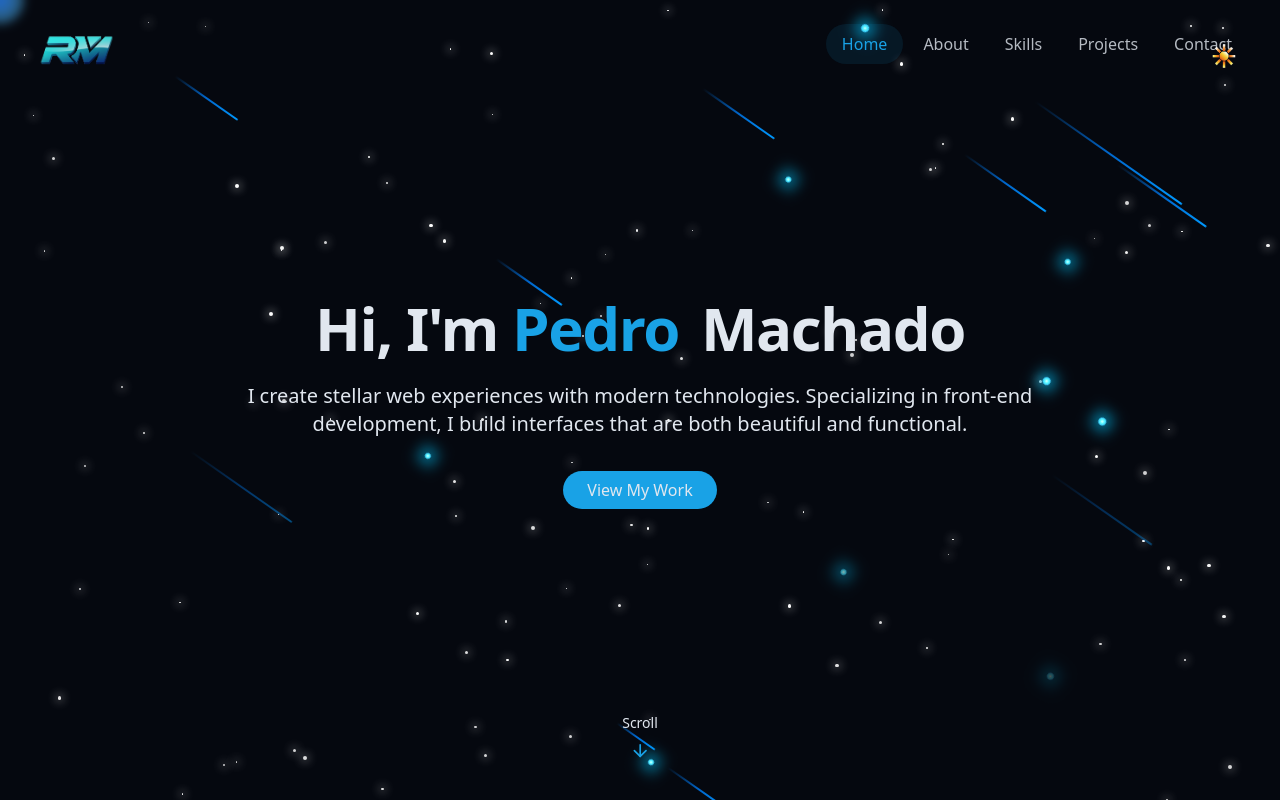
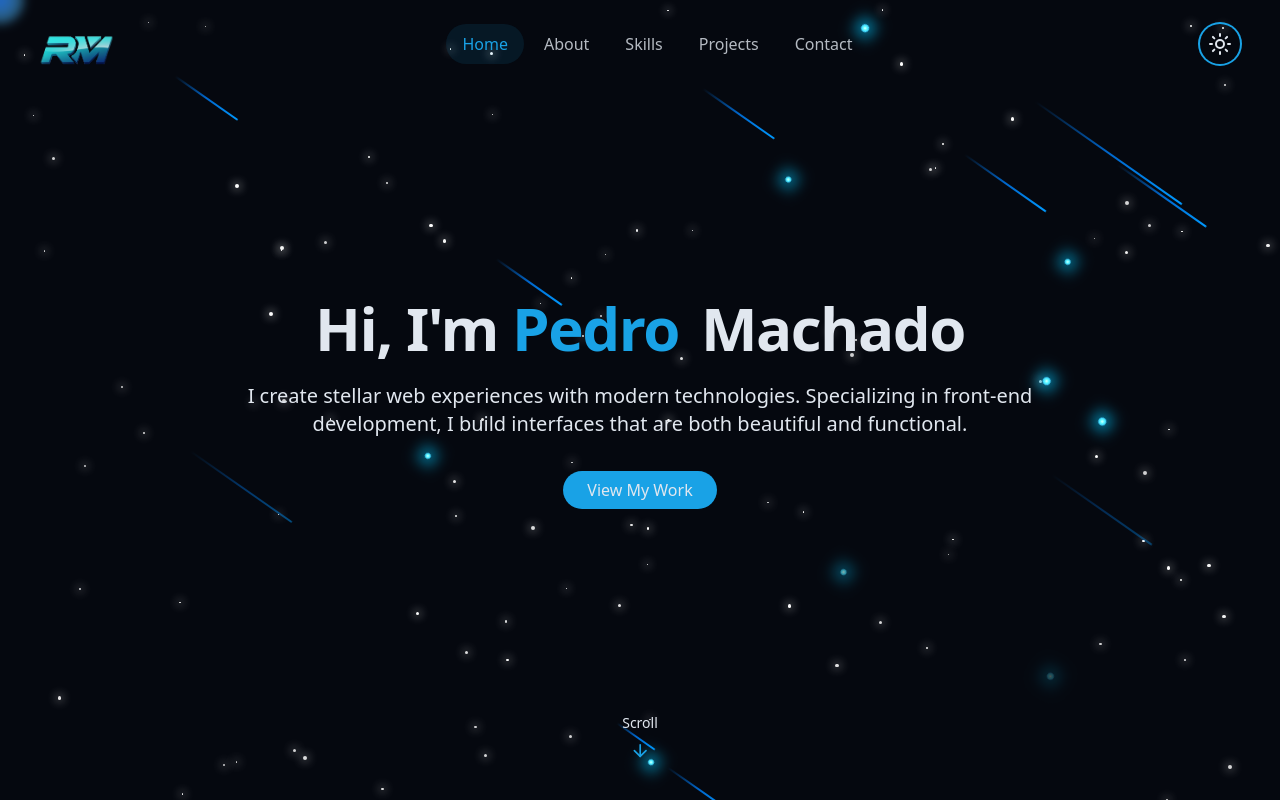
Before and after one commit to wmrmweerakoon/Personal-Portfolio, a React (Vite) app: page / in a window 1280 px wide. Both pictures are taken after a click on the button "Switch to dark mode". Shown: the top 800 px of the page. Built offline with nearby package versions, Linux system fonts and the light colour scheme.

Commit message:
Fix theme toggle alignment and integrate with navbar using beautiful icons

```diff
--- a/src/components/Navbar.jsx
+++ b/src/components/Navbar.jsx
@@ -1,6 +1,7 @@
 import { cn } from "@/lib/utils";
 import { Menu, X } from "lucide-react";
 import { useEffect, useState } from "react";
+import { ThemeToggle } from "./ThemeToggle";
 
 const navItems = [
   { name: "Home", href: "#hero" },
@@ -114,14 +115,21 @@ export const Navbar = () => {
           ))}
         </div>
 
-        {/* mobile nav */}
+        {/* Theme Toggle and mobile menu */}
+        <div className="flex items-center space-x-2">
+          <div className="hidden md:block">
+            <ThemeToggle />
+          </div>
+
           <button
             onClick={() => setIsMenuOpen((prev) => !prev)}
-          className="md:hidden p-2 text-foreground z-50 rounded-md hover:bg-foreground/5 transition-colors duration-300 ml-4"
+            className="md:hidden p-2 text-foreground z-50 rounded-md hover:bg-foreground/5 transition-colors duration-300"
             aria-label={isMenuOpen ? "Close Menu" : "Open Menu"}
           >
             {isMenuOpen ? <X size={24} /> : <Menu size={24} />}{" "}
           </button>
+        </div>
+
 
         <div
           className={cn(
@@ -144,7 +152,8 @@ export const Navbar = () => {
           >
             <X size={24} />
           </button>
-          <div className="flex flex-col space-y-8 text-xl mt-12" role="menu">
+
+          <div className="flex flex-col items-center space-y-8 text-xl mt-12" role="menu">
             {navItems.map((item, key) => (
               <a
                 key={key}
@@ -173,6 +182,10 @@ export const Navbar = () => {
                 {item.name}
               </a>
             ))}
+
+            <div className="pt-4 mt-4 border-t border-foreground/20 w-full max-w-xs">
+              <ThemeToggle />
+            </div>
           </div>
         </div>
       </div>
--- a/src/components/ThemeToggle.jsx
+++ b/src/components/ThemeToggle.jsx
@@ -1,12 +1,15 @@
 import { useEffect, useState } from "react";
 import { cn } from "@/lib/utils";
+import { Sun, Moon } from "lucide-react";
 
 export const ThemeToggle = () => {
   const [isDarkMode, setIsDarkMode] = useState(false);
 
   useEffect(() => {
     const storedTheme = localStorage.getItem("theme");
-    if (storedTheme === "dark") {
+    const prefersDark = window.matchMedia("(prefers-color-scheme: dark)").matches;
+
+    if (storedTheme === "dark" || (!storedTheme && prefersDark)) {
       setIsDarkMode(true);
       document.documentElement.classList.add("dark");
     } else {
@@ -31,22 +34,15 @@ export const ThemeToggle = () => {
     <button
       onClick={toggleTheme}
       className={cn(
-        "fixed max-sm:hidden top-5 right-5 z-50 p-2 rounded-full transition-colors duration-300",
-        "focus:outline-hidden"
+        "p-2 rounded-full transition-colors duration-300 hover:bg-foreground/10",
+        "focus:outline-none focus:ring-2 focus:ring-primary"
       )}
+      aria-label={isDarkMode ? "Switch to light mode" : "Switch to dark mode"}
     >
       {isDarkMode ? (
-        <img
-          src="/src/assets/light.png"
-          alt="Light Mode"
-          className="h-14 w-14 object-contain"
-        />
+        <Sun size={24} className="text-foreground" />
       ) : (
-        <img
-          src="/src/assets/nighT (2).png"
-          alt="Dark Mode"
-          className="h-16 w-16 object-contain"
-        />
+        <Moon size={24} className="text-foreground" />
       )}
     </button>
   );
--- a/src/pages/Home.jsx
+++ b/src/pages/Home.jsx
@@ -1,5 +1,4 @@
 import { Navbar } from "../components/Navbar";
-import { ThemeToggle } from "../components/ThemeToggle";
 import { StarBackground } from "@/components/StarBackground";
 import { CursorGlow } from "@/components/CursorGlow";
 import { HeroSection } from "../components/HeroSection";
@@ -12,8 +11,6 @@ import { Footer } from "../components/Footer";
 export const Home = () => {
   return (
     <div className="min-h-screen bg-background text-foreground overflow-x-hidden">
-      {/* Theme Toggle */}
-      <ThemeToggle />
       {/* Background Effects */}
       <StarBackground />
       {/* Cursor Glow Effect */}
```
Lines whose indentation alone changed are shown as unchanged.
